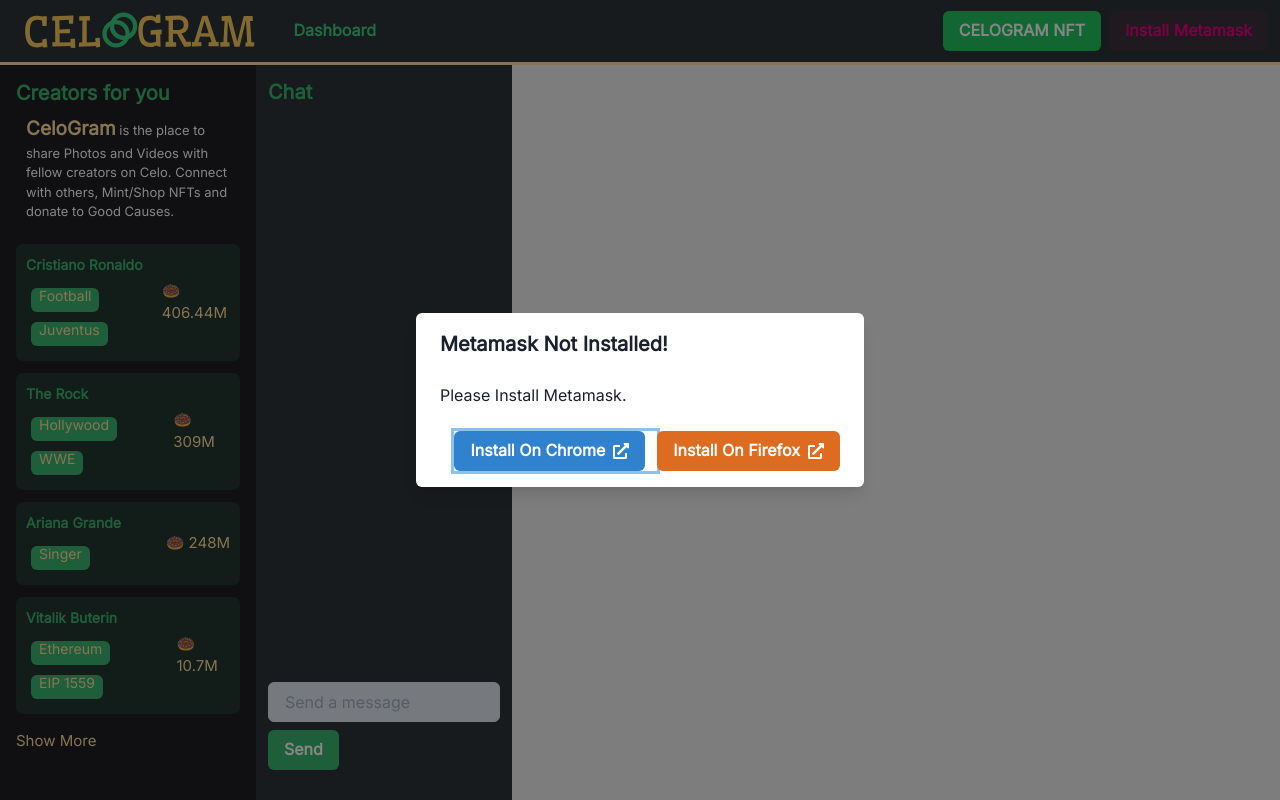
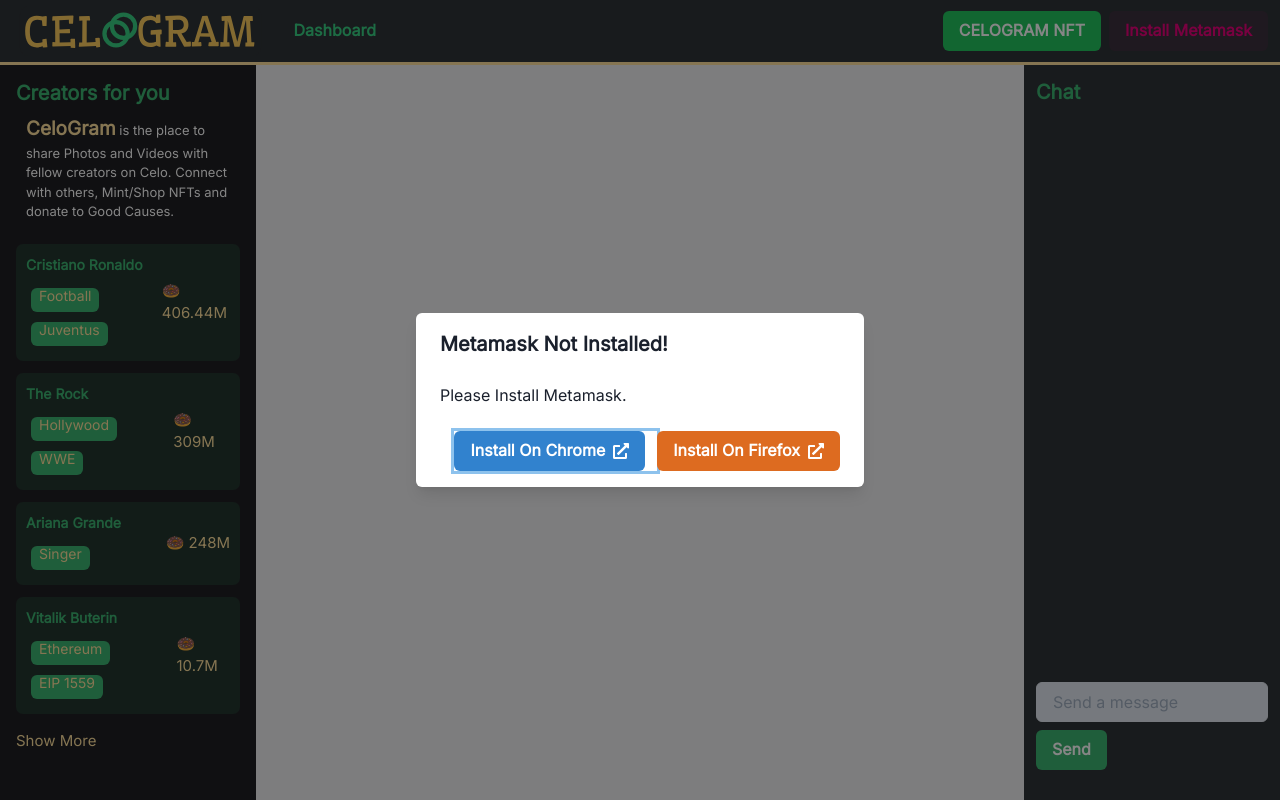
Before and after one commit to lopeselio/Celogram-CeloFellowship-21, a React (Create React App) app: page / in a window 1280 px wide. Shown: the top 800 px of the page. Built offline with nearby package versions, Linux system fonts and the light colour scheme.

Commit message:
browse js

```diff
--- a/src/Pages/Browse.js
+++ b/src/Pages/Browse.js
@@ -61,133 +61,7 @@
   // const [isStartingFlow, setIsStartingFlow] = useState(false)
   const [isPageLoading, setIsPageLoading] = useState(true)
   const { id } = useParams()
-  // const [isSuperFluidLoading, setIsSuperFluidIsLoading] = useState(false)
 
-  // const [state, dispatch] = useReducer(stateReducer, {
-  //   lockAddress: '',
-  //   sender: '',
-  //   video: {},
-  //   isLocked: true,
-  // })
-
-  // useEffect(() => {
-  //   // loading the fundraising widget.
-  //   var loadScript = function (src) {
-  //     var tag = document.createElement('script')
-  //     tag.async = false
-  //     tag.src = src
-  //     var body = document.getElementsByTagName('body')[0]
-  //     body.appendChild(tag)
-  //   }
-  //   loadScript('https://niftysubs.github.io/fundraising-widget/main.js')
-  // }, [])
-
-  // useEffect(() => {
-  //   if (currentAccount) getVideoData()
-  // }, [currentAccount])
-
-  // const getVideoData = async () => {
-  //   let client = await getClient()
-  //   let query = new Where('videoId').eq(id)
-  //   let video = await queryThread(
-  //     client,
-  //     process.env.REACT_APP_TEXTILE_THREAD_ID,
-  //     'videoData',
-  //     query
-  //   )
-  //   let lockAddress = video[0].lockAddress
-  //   dispatch({ type: ACTIONS.SET_LOCK_ADDRESS, payload: lockAddress })
-  //   dispatch({ type: ACTIONS.SET_VIDEO, payload: video[0] })
-  //   init(lockAddress)
-  // }
-
-  // const init = async (lockAddress) => {
-  //   setIsSuperFluidIsLoading(true)
-  //   web3 = new Web3(window.ethereum)
-
-  //   sf = new Framework({
-  //     ethers: new Web3Provider(window.ethereum),
-  //     tokens: ['fUSDC'],
-  //   })
-
-  //   await sf.initialize()
-  //   console.log(web3)
-
-  //   LockContract = new web3.eth.Contract(publicLockABI, lockAddress)
-  //   let shouldContentBeLocked = await LockContract.methods.getHasValidKey(
-  //     currentAccount
-  //   )
-  //   dispatch({ type: ACTIONS.SET_IS_LOCKED, payload: shouldContentBeLocked })
-
-  //   await subscribeToLockEvents()
-
-  //   changeFlowSender(currentAccount)
-  // }
-
-  // const subscribeToLockEvents = async () => {
-  //   console.log(currentAccount)
-  //   LockContract.events
-  //     .Transfer({ filter: { to: currentAccount }, fromBlock: 0 }, (e) => {})
-  //     .on('connected', (subscriptionId) => {
-  //       console.log(subscriptionId)
-  //     })
-  //     .on('data', (e) => {
-  //       console.log('Key Granted')
-  //       dispatch({ type: ACTIONS.SET_IS_LOCKED, payload: false })
-  //     })
-
-  //   LockContract.events
-  //     .CancelKey({ filter: { owner: currentAccount }, fromBlock: 0 }, (e) => {})
-  //     .on('connected', (subscriptionId) => {
-  //       console.log(subscriptionId)
-  //     })
-  //     .on('data', (e) => {
-  //       console.log('Key Cancelled!')
-  //       dispatch({ type: ACTIONS.SET_IS_LOCKED, payload: true })
-  //     })
-  // }
-
-  // const changeFlowSender = async (currentAccount) => {
-  //   const bob = sf.user({
-  //     address: currentAccount,
-  //     token: sf.tokens.fUSDCx.address,
-  //   })
-  //   dispatch({ type: ACTIONS.SET_SENDER, payload: bob })
-  //   setIsSuperFluidIsLoading(false)
-  //   setIsPageLoading(false)
-  // }
-
-  // const startFlow = async (flowRate) => {
-  //   setIsStartingFlow(true)
-  //   console.log(state.video.lockAddress)
-  //   const carol = sf.user({
-  //     address: process.env.REACT_APP_SUPERAPP_ADDRESS,
-  //     token: sf.tokens.fUSDCx.address,
-  //   })
-  //   console.log(state.video.lockAddress)
-  //   const userData = await web3.eth.abi.encodeParameters(
-  //     ['address'],
-  //     [state.video.lockAddress]
-  //   )
-  //   const tx = state.sender
-  //     .flow({
-  //       recipient: carol,
-  //       flowRate,
-  //       userData,
-  //     })
-  //     .then(() => {
-  //       setIsStartingFlow(false)
-  //     })
-  //     .catch((error) => {
-  //       setIsStartingFlow(false)
-  //       toast({
-  //         position: 'bottom-right',
-  //         title: `Request Rejected`,
-  //         status: 'error',
-  //         isClosable: true,
-  //       })
-  //     })
-  // }
 
   return (
     <div className="HomeScreen">
@@ -278,8 +152,9 @@
           height="100%"
           className="mainsection"
         >
+        </HStack>
 
-
+        <HStack>
             <ChatInterface
               // pubsubTopic={state.video.videoId}
               // isLocked={state.isLocked}
```
